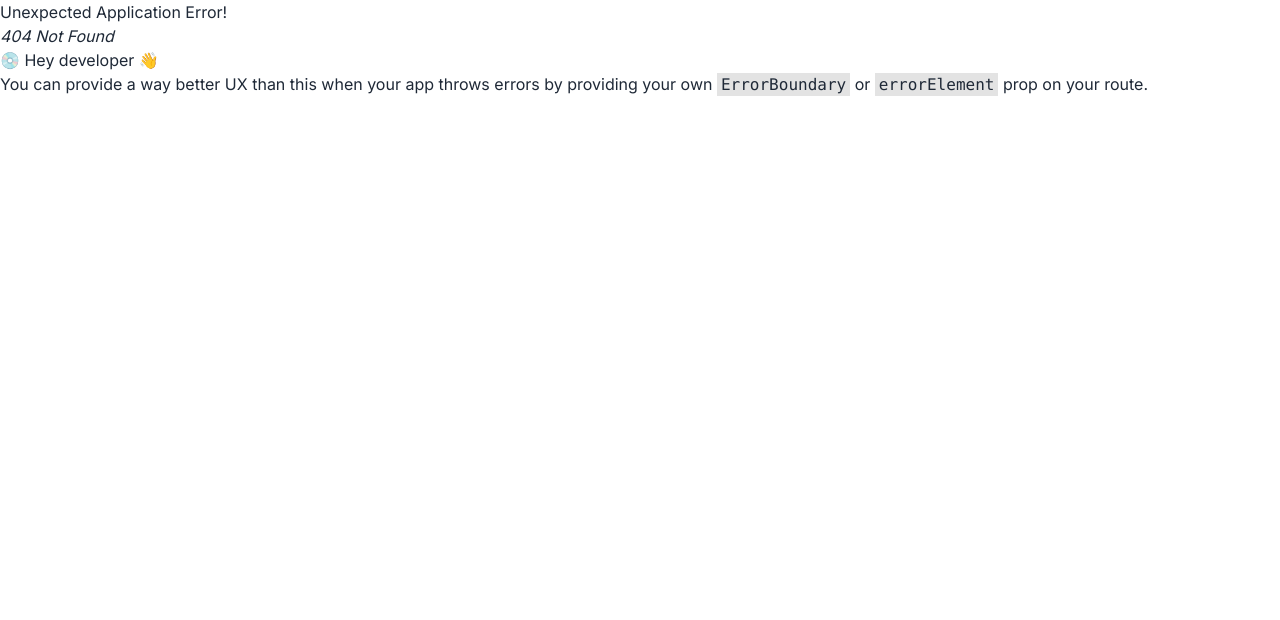
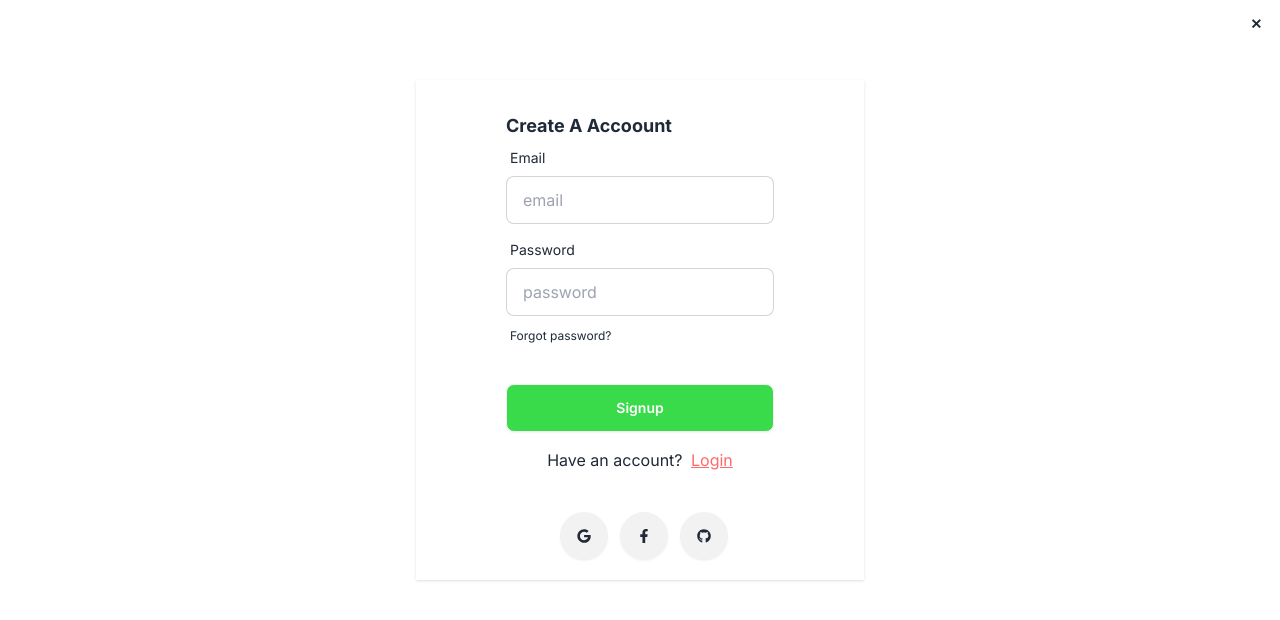
Before and after one commit to gomess99/foodi-client, a React (Vite) app: page /signup in a window 1280 px wide. Before the commit this address had no page. Shown: the top 620 px of the page. Built offline with nearby package versions, Linux system fonts and the light colour scheme.

Commit message:
Finishing Page Signup

```diff
--- a/package.json
+++ b/package.json
@@ -14,6 +14,7 @@
     "match-sorter": "^6.3.4",
     "react": "^18.2.0",
     "react-dom": "^18.2.0",
+    "react-hook-form": "^7.52.1",
     "react-router-dom": "^6.23.1",
     "react-slick": "^0.30.2",
     "slick-carousel": "^1.8.1",
--- a/src/components/Modal/Modal.jsx
+++ b/src/components/Modal/Modal.jsx
@@ -1,17 +1,27 @@
 import React from "react";
 import { Link} from "react-router-dom";
 import { FaFacebookF, FaGithub, FaGoogle } from "react-icons/fa";
+import { useForm } from "react-hook-form"
 
 const Modal = () => {
+    const {
+        register,
+        handleSubmit,
+        watch,
+        formState: { errors },
+      } = useForm()
+      const onSubmit = (data) => console.log(data)
   return (
     <div>
       <dialog id="my_modal_5" className="modal modal-middle sm:modal-middle">
         <div className="modal-box">
           {/* <h3 className="font-bold text-lg">Hello!</h3> */}
           <div className="modal-action flex flex-col justify-center mt-0">
-            <form className="card-body">
+            <form onSubmit={handleSubmit(onSubmit)}className="card-body">
               <div className="form-control" method="dialog">
                 <h3 className="font-bold text-lg">Please Login</h3>
+
+                {/* email */}
                 <label className="label">
                   <span className="label-text">Email</span>
                 </label>
@@ -20,9 +30,12 @@
                   placeholder="email"
                   className="input input-bordered"
                   required
+                  {...register("email")}
                 />
               </div>
               <div className="form-control">
+
+                {/* password */}
                 <label className="label">
                   <span className="label-text">Password</span>
                 </label>
@@ -31,6 +44,7 @@
                   placeholder="password"
                   className="input input-bordered"
                   required
+                  {...register("password")}
                 />
                 <label className="label mt-1">
                   <a href="#" className="label-text-alt link link-hover">
@@ -52,10 +66,14 @@
 
               <p className="text-center my-2">
                 Donot have an account?{" "}
-                <Link to="/sigup" className="underline text-red ml-1">
+                <Link to="/signup" className="underline text-red ml-1">
                   Signup Now
                 </Link>
               </p>
+              <button
+              htmlFor="my_modal_5"
+              onClick={() => document.getElementById("my_modal_5").showModal()}
+              className="btn btn-sm btn-circle btn-ghost absolute right-2 top-2">✕</button>
             </form>
 
 
--- /dev/null
+++ b/src/components/Signup/Signup.jsx
@@ -0,0 +1,96 @@
+import React from "react";
+import { Link } from "react-router-dom";
+import { FaFacebookF, FaGithub, FaGoogle } from "react-icons/fa";
+import { useForm } from "react-hook-form";
+import Modal from "../Modal/Modal";
+
+const Signup = () => {
+  const {
+    register,
+    handleSubmit,
+    watch,
+    formState: { errors },
+  } = useForm();
+  const onSubmit = (data) => console.log(data);
+  return (
+    <div className="max-w-md bg-white shadow w-full mx-auto flex items-center justify-center my-20">
+      <div className="modal-action flex flex-col justify-center mt-0">
+        <form onSubmit={handleSubmit(onSubmit)} className="card-body">
+          <div className="form-control" method="dialog">
+            <h3 className="font-bold text-lg">Create A Accoount</h3>
+
+            {/* email */}
+            <label className="label">
+              <span className="label-text">Email</span>
+            </label>
+            <input
+              type="email"
+              placeholder="email"
+              className="input input-bordered"
+              required
+              {...register("email")}
+            />
+          </div>
+          <div className="form-control">
+            {/* password */}
+            <label className="label">
+              <span className="label-text">Password</span>
+            </label>
+            <input
+              type="password"
+              placeholder="password"
+              className="input input-bordered"
+              required
+              {...register("password")}
+            />
+            <label className="label mt-1">
+              <a href="#" className="label-text-alt link link-hover">
+                Forgot password?
+              </a>
+            </label>
+          </div>
+
+          {/* error */}
+
+          {/* login btn */}
+          <div className="form-control mt-6">
+            <input
+              type="submit"
+              value="Signup"
+              className="btn bg-green text-white"
+            />
+          </div>
+
+          <p className="text-center my-2">
+            Have an account?{" "}
+            <button
+              className="underline text-red ml-1"
+              onClick={() => document.getElementById("my_modal_5").showModal()}
+            >
+              Login
+            </button>{" "}
+          </p>
+          <Link
+          to="/"
+              className="btn btn-sm btn-circle btn-ghost absolute right-2 top-2">✕</Link>
+        </form>
+
+        {/* social sig in */}
+        <div className="text-center space-x-3 mb-5">
+          <button className="btn btn-circle hover:bg-green hover:text-white">
+            <FaGoogle />
+          </button>
+          <button className="btn btn-circle hover:bg-green hover:text-white">
+            <FaFacebookF />
+          </button>
+          <button className="btn btn-circle hover:bg-green hover:text-white">
+            <FaGithub />
+          </button>
+        </div>
+      </div>
+      <Modal/>
+    </div>
+  );
+};
+
+export default Signup;
--- a/src/router/Router.jsx
+++ b/src/router/Router.jsx
@@ -2,6 +2,7 @@
 import Main from "../layout/Main";
 import Home from "../pages/Home/Home";
 import Menu from "../pages/Home/Shop/Menu";
+import Signup from "../components/Signup/Signup";
 
 const router = createBrowserRouter([
   {
@@ -18,6 +19,10 @@
       },
     ],
   },
+  {
+    path: "/signup",
+    element: <Signup/>
+  }
 ]);
 
 export default router;
```
Also changed, not shown: 1 other file (tests, documents, lock files or other folders).
